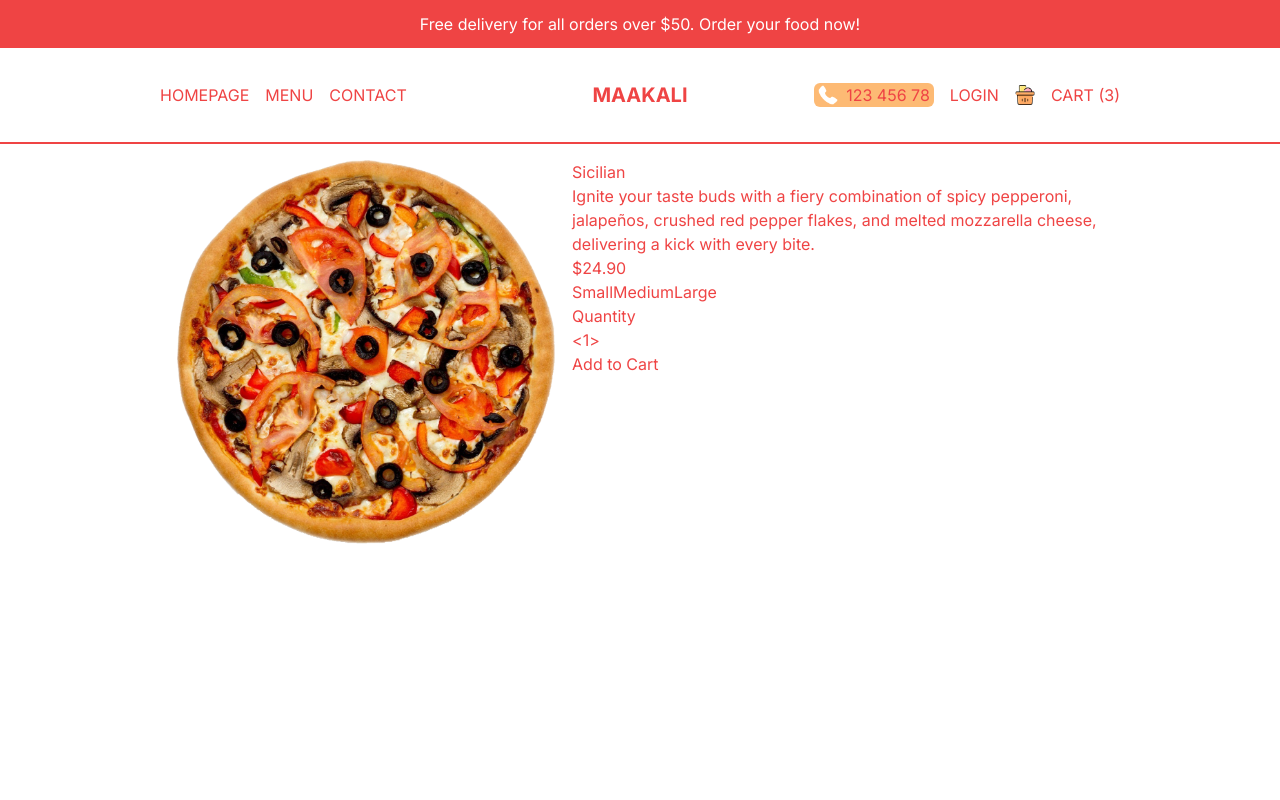
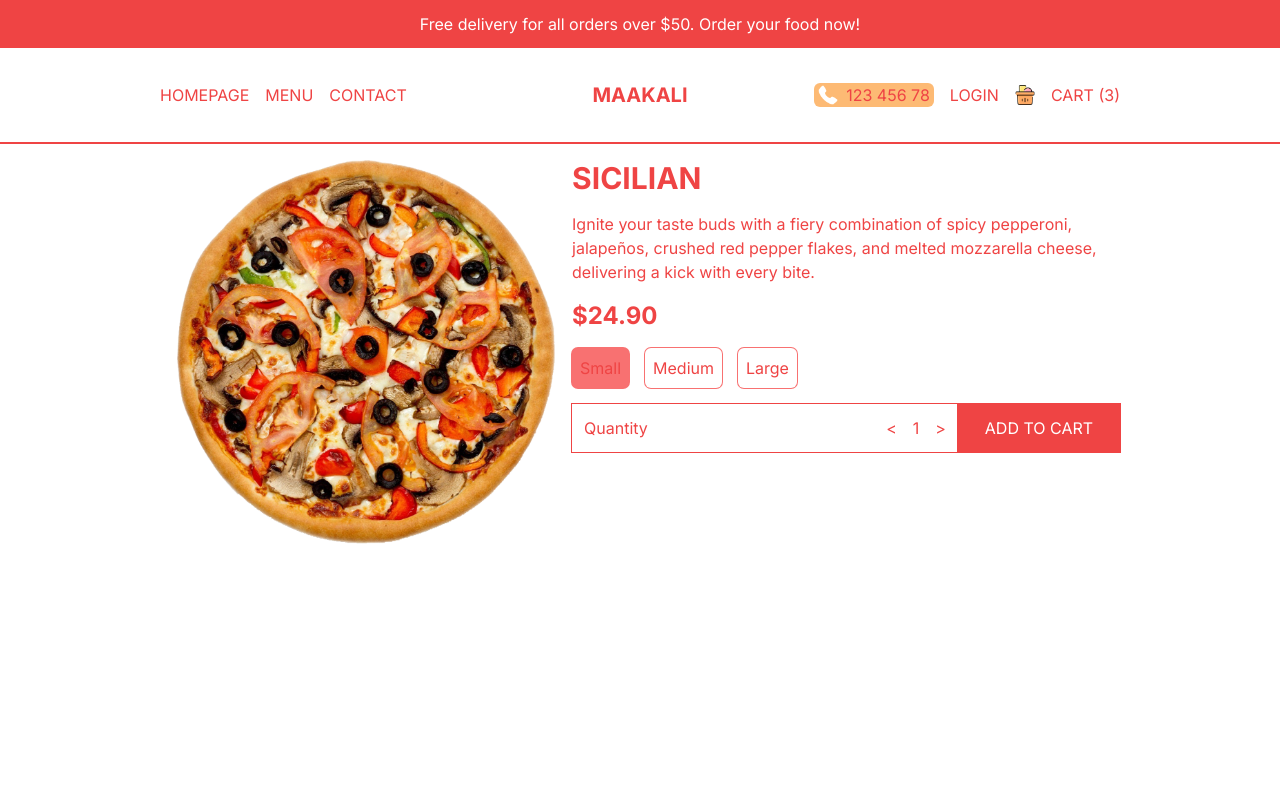
Before and after one commit to Svmpankaj/Restaurant-Food-Delivery-App, a Next.js app: page /product/1 in a window 1280 px wide. Shown: the top 800 px of the page. Built offline with nearby package versions, Linux system fonts and the light colour scheme.

Commit message:
set price with quantity

```diff
--- a/src/app/product/[id]/page.tsx
+++ b/src/app/product/[id]/page.tsx
@@ -18,8 +18,8 @@
         </div>
       )}
       {/* TEXT CONTAINER  */}
-      <div className="">
-        <h1>{singleProduct.title}</h1>
+      <div className="h-1/2 flex flex-col gap-4">
+        <h1 className="text-3xl font-bold uppercase">{singleProduct.title}</h1>
         <p>{singleProduct.desc}</p>
         <Price
           price={singleProduct.price}
--- a/src/components/Price.tsx
+++ b/src/components/Price.tsx
@@ -1,4 +1,6 @@
-import React from "react";
+"use client";
+
+import React, { useState } from "react";
 
 type Props = {
   price: number;
@@ -7,27 +9,41 @@
 };
 
 const Price = ({ price, id, options }: Props) => {
+  const [total, setTotal] = useState(price);
+  const [quantity, setQuantity] = useState(1);
+  const [selected, setSelected] = useState(0);
+
   return (
-    <div>
-      <h2>${price.toFixed(2)}</h2>
+    <div className="flex flex-col gap-4">
+      <h2 className="text-2xl font-bold">${total.toFixed(2)}</h2>
       {/* OPTIONS CONTAINER  */}
-      <div className="">
-        {options?.map((option) => (
-          <button key={option.title}>{option.title}</button>
+      <div className="flex gap-4">
+        {options?.map((option, index) => (
+          <button
+            key={option.title}
+            className="p-2 ring-1 ring-red-400 rounded-md"
+            style={{
+              background: selected === index ? "rgb(248 113 113)" : "white",
+            }}
+          >
+            {option.title}
+          </button>
         ))}
       </div>
-      {/* QUANTITY AND ADD BUTTON CONTAINER  */}
-      <div className="">
-        <div className="">
+      <div className="flex justify-between items-center">
+        {/* QUANTITY AND ADD BUTTON CONTAINER  */}
+        <div className="flex justify-between w-full p-3 ring-1 ring-red-500">
           <span>Quantity</span>
-          <div>
+          <div className="flex gap-4 items-center">
             <button>{"<"}</button>
-            <span>1</span>
+            <span>{quantity}</span>
             <button>{">"}</button>
           </div>
         </div>
         {/* CART BUTTON  */}
-        <button>Add to Cart</button>
+        <button className="uppercase w-56 bg-red-500 text-white p-3 ring-1 ring-red-500">
+          Add to Cart
+        </button>
       </div>
     </div>
   );
```
